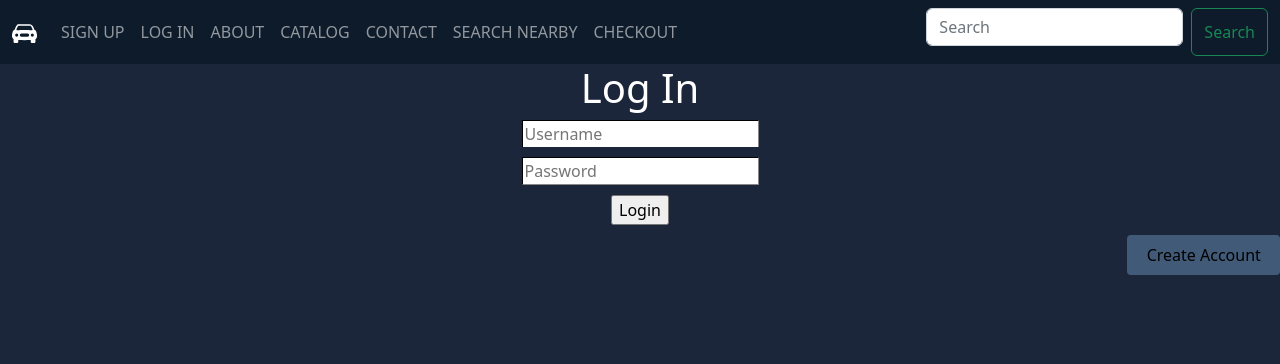
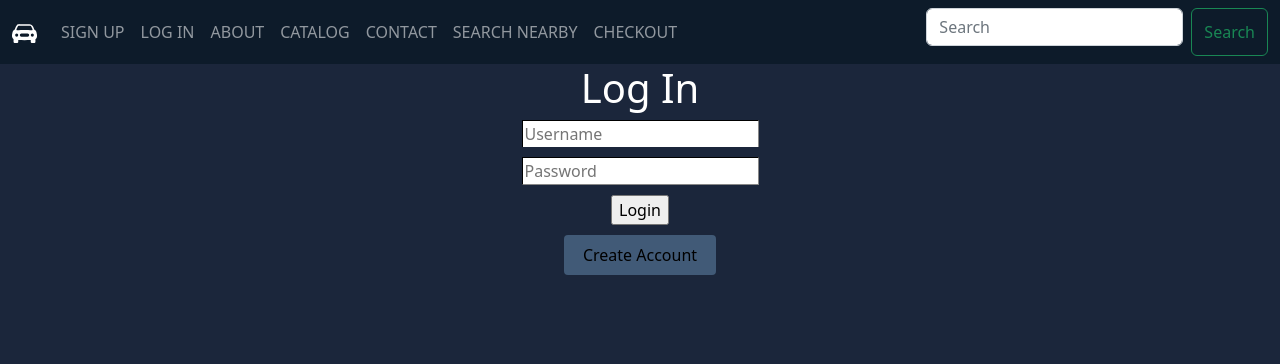
Before and after one commit to Car-Dealership-CS-UTSA/Car-Dealer-Team-Project, a PHP site: page /LogIn.php in a window 1280 px wide. Shown: the top 364 px of the page. Run offline with PHP 8.4, Linux system fonts and the light colour scheme.

Commit message:
Update LogIn.php

```diff
--- a/NewCarProject/LogIn.php
+++ b/NewCarProject/LogIn.php
@@ -28,7 +28,7 @@ else{
     <meta charset="UTF-8">
     <meta http-equiv="X-UA-Compatible" content="IE=edge">
     <meta name="viewport" content="width=device-width, initial-scale=1.0">
-    <title>About</title>
+    <title>Login</title>
     <link href="https://cdn.jsdelivr.net/npm/bootstrap@5.2.2/dist/css/bootstrap.min.css" rel="stylesheet"
         integrity="sha384-Zenh87qX5JnK2Jl0vWa8Ck2rdkQ2Bzep5IDxbcnCeuOxjzrPF/et3URy9Bv1WTRi" crossorigin="anonymous">
     <link rel="stylesheet" href="app.css">
@@ -144,7 +144,7 @@ else{
 
 ?>
       </div>
-      <div align='right'>
+      <div class="text-center" align='right'>
         <a onclick='window.location.href = "CreateAccount.html";' class='button'> Create Account</a>
       </div>
       <script>
```
